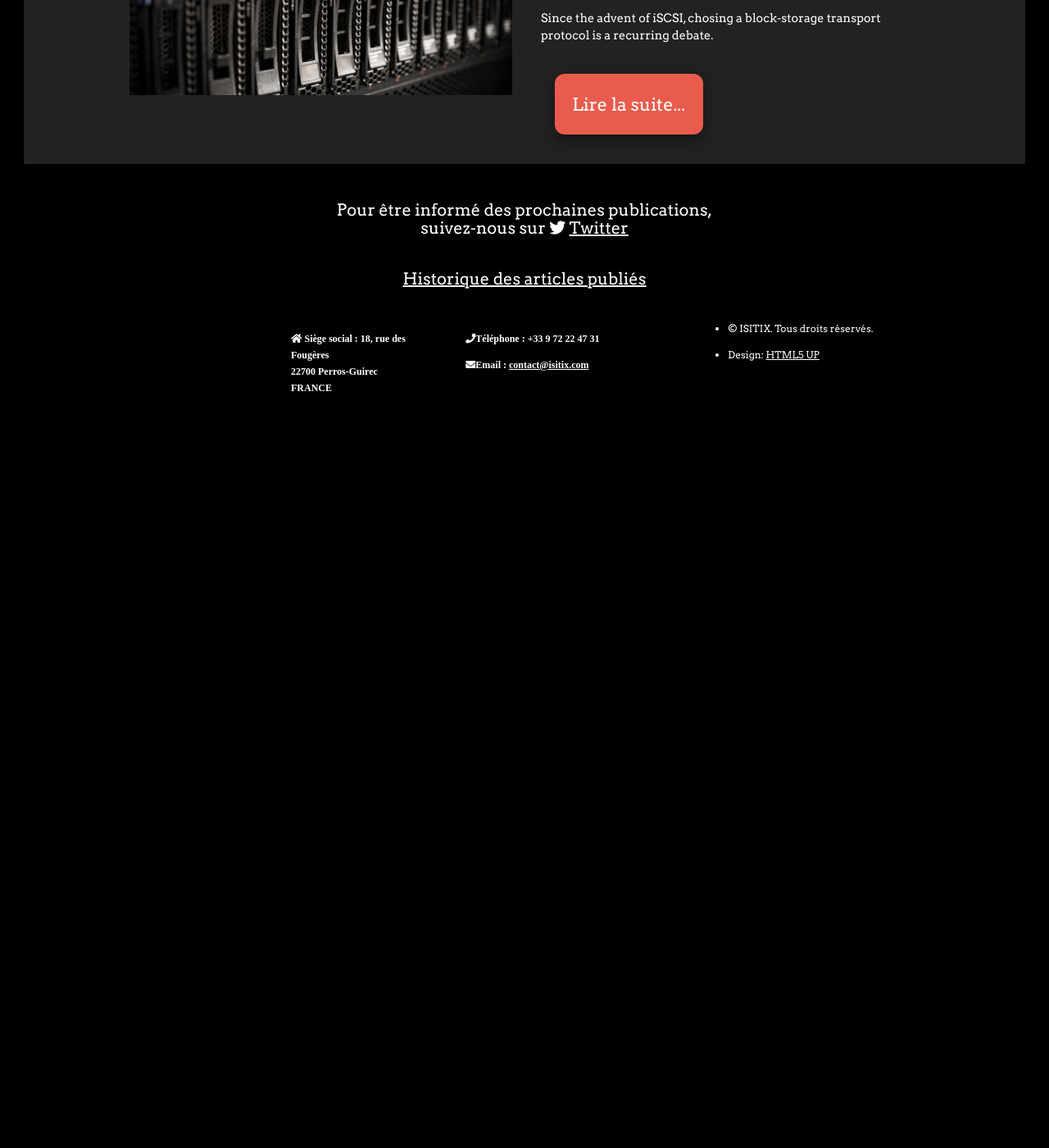
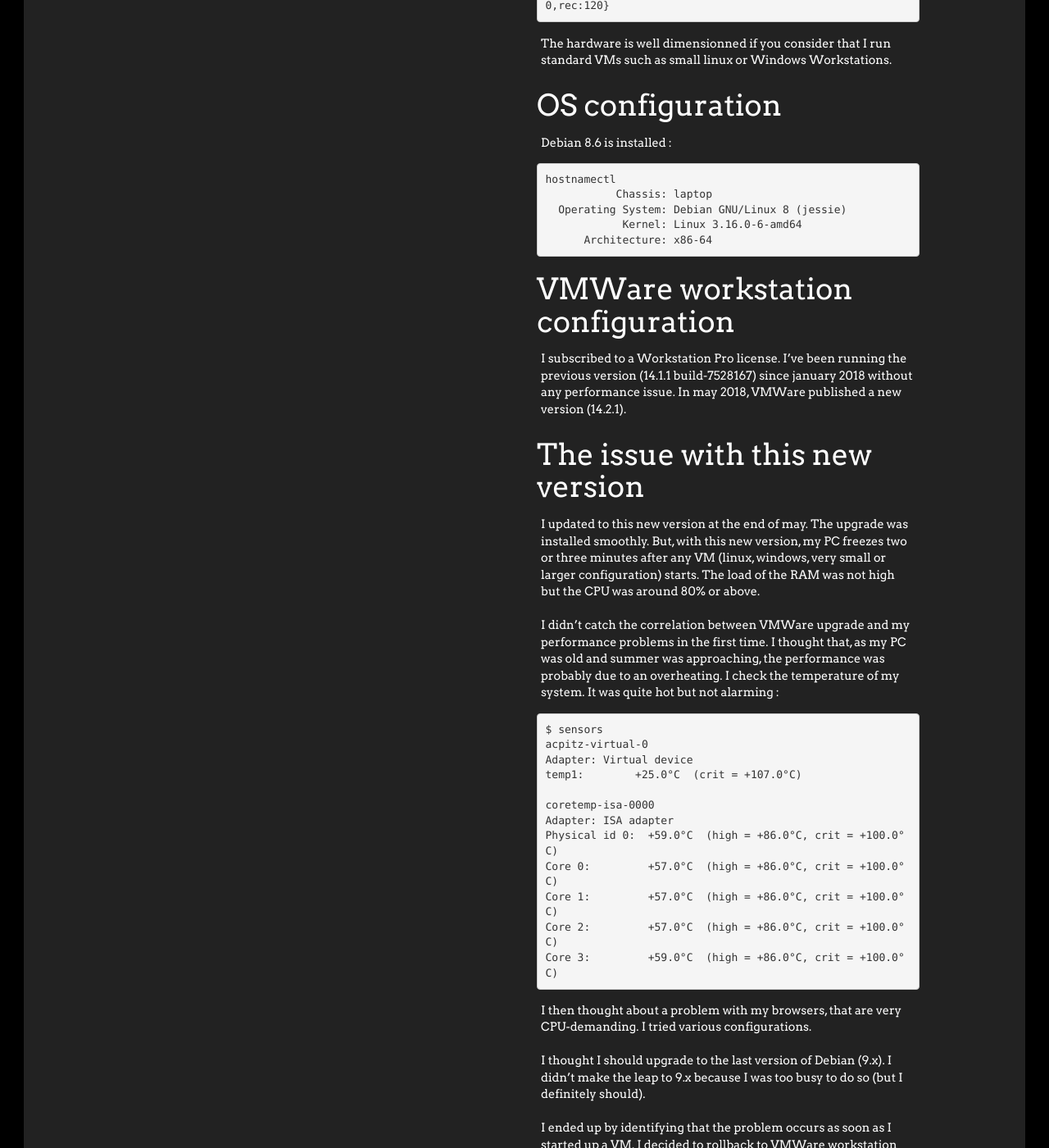
Before and after one commit to isitix/isitix.github.io, a Jekyll site: the page built from _posts/2016-06-06-infrastructure-hyperconvergee.markdown, in a window 1280 px wide and 1400 px high, scrolled down 4784 px. Shown: the whole window at 82% size. Built offline with Jekyll 4.4.1, drawn with Linux system fonts in a browser that asks for light colours; nearby versions of some CDN libraries; before the commit the page ends 5287 px from its top, so only the background shows below that; some of the changed text lies outside the part shown.

Commit message:
nouveau poste

````diff
--- a/_posts/2016-06-06-infrastructure-hyperconvergee.markdown
+++ b/_posts/2016-06-06-infrastructure-hyperconvergee.markdown
@@ -7,7 +7,6 @@ image: /assets/css/images/blog/hyperconverged.jpg
 categories: main
 description: "Elements concernant les infrastructures hyperconvergées"
 ---
-#Hyperconverged infrastructure
 ##Abstract
 Hyperconverged infrastructures promise less configuration work, a lower operating cost, and horizontal scaling capabilities. But they come with their own fallacies and pitfalls, mainly:<!--break-->
 
--- /dev/null
+++ b/_posts/2018-05-29-debian-vmwareworkstation14-performance-issue.markdown
@@ -0,0 +1,109 @@
+---
+layout: default
+author: MDY
+title:  VMWare workstation 14 performance issue on Debian 8
+date:   2018-05-28 06:00:00
+image: /assets/css/images/blog/workstation.jpg
+categories: main
+description: "VMWare workstation 14.2.1 debian 8.10 performance issue meltdown spectre"
+---
+VMWare published a new version of Workstation Pro 14.1.2 on may the 21st of 2018. As an intensive user of VMWare workstation, I always accept new version, and update as soon as possible. But this version was a great deception. With this new version, my VMs, that usually run smoothly on my PC, consumes all the CPUs. As soon as I fired up a VM, my CPU was loaded at more than 80%. I tried to investigate a bit to understand the problem...
+
+# Hardware configuration
+I worked on a 7 years old laptop but still in the running. I launched a few commands to get my workstation specifications.
+## CPU specifications
+```
+$ sudo lscpu
+Architecture :        x86_64
+Mode(s) opératoire(s) des processeurs : 32-bit, 64-bit
+Boutisme :            Little Endian
+Processeur(s) :       8
+Liste de processeur(s) en ligne : 0-7
+Thread(s) par cœur : 2
+Cœur(s) par socket : 4
+Socket(s) :           1
+Nœud(s) NUMA :       1
+Identifiant constructeur : GenuineIntel
+Famille de processeur : 6
+Modèle :             42
+Nom de modèle :      Intel(R) Core(TM) i7-2720QM CPU @ 2.20GHz
+Révision :           7
+Vitesse du processeur en MHz : 843.906
+Vitesse maximale du processeur en MHz : 3300,0000
+Vitesse minimale du processeur en MHz : 800,0000
+BogoMIPS :            4390.25
+Virtualisation :      VT-x
+Cache L1d :           32K
+Cache L1i :           32K
+Cache L2 :            256K
+```
+## Memory specifications
+My PC is well equipped with RAM :
+```
+$ cat /proc/meminfo
+MemTotal:       32972168 kB
+MemFree:          246404 kB
+MemAvailable:   13267076 kB
+Buffers:          183064 kB
+Cached:         28702732 kB
+SwapCached:            0 kB
+```
+## Disks specification
+My PC is equipped with an SSD. I run LVM on top of it :
+```
+$ sudo hdparm -i /dev/sda1
+/dev/sda1:
+ Model=Samsung SSD 850 PRO 1TB, FwRev=EXM02B6Q
+ Config={ Fixed }
+ RawCHS=16383/16/63, TrkSize=0, SectSize=0, ECCbytes=0
+ BuffType=unknown, BuffSize=unknown, MaxMultSect=1, MultSect=1
+ CurCHS=16383/16/63, CurSects=16514064, LBA=yes, LBAsects=2000409264
+ IORDY=on/off, tPIO={min:120,w/IORDY:120}, tDMA={min:120,rec:120}
+```
+
+The hardware is well dimensionned if you consider that I run standard VMs such as small linux or Windows Workstations.
+
+# OS configuration
+Debian 8.6 is installed :
+```
+hostnamectl
+           Chassis: laptop
+  Operating System: Debian GNU/Linux 8 (jessie)
+            Kernel: Linux 3.16.0-6-amd64
+      Architecture: x86-64
+```
+# VMWare workstation configuration
+I subscribed to a Workstation Pro license. I've been running the previous version (14.1.1 build-7528167) since january 2018 without any performance issue. In may 2018, VMWare published a new version (14.2.1).
+
+# The issue with this new version
+I updated to this new version at the end of may. The upgrade was installed smoothly. But, with this new version, my PC freezes two or three minutes after any VM (linux, windows, very small or larger configuration) starts. The load of the RAM was not high but the CPU was around 80% or above.
+
+I didn't catch the correlation between VMWare upgrade and my performance problems in the first time. I thought that, as my PC was old and summer was approaching, the performance was probably due to an overheating. I check the temperature of my system. It was quite hot but not alarming :
+```
+$ sensors
+acpitz-virtual-0
+Adapter: Virtual device
+temp1:        +25.0°C  (crit = +107.0°C)
+
+coretemp-isa-0000
+Adapter: ISA adapter
+Physical id 0:  +59.0°C  (high = +86.0°C, crit = +100.0°C)
+Core 0:         +57.0°C  (high = +86.0°C, crit = +100.0°C)
+Core 1:         +57.0°C  (high = +86.0°C, crit = +100.0°C)
+Core 2:         +57.0°C  (high = +86.0°C, crit = +100.0°C)
+Core 3:         +59.0°C  (high = +86.0°C, crit = +100.0°C)
+```
+I then thought about a problem with my browsers, that are very CPU-demanding. I tried various configurations.
+
+I thought I should upgrade to the last version of Debian (9.x). I didn't make the leap to 9.x because I was too busy to do so (but I definitely should).
+
+I ended up by identifying that the problem occurs as soon as I started up a VM. I decided to rollback to VMWare workstation previous version (14.1.1). The performance issues have gone away with the downgrade.
+
+# Possible root cause
+The root of the problem is probably in VMWare Meltdown/Spectre patching strategy. As mentionned in [the release notes of workstation 14.2.1](https://docs.vmware.com/en/VMware-Workstation-Pro/14/rn/workstation-1412-release-notes.html) on VMWare site:
+
+ *This update provides guest access to the SSBD feature in IA32_SPEC_CTRL.  This feature will be provided to all HWv9 or later virtual machines when running on an Intel based platform with the appropriate microcode updates.  Guest operating systems may choose to use this new CPU feature to mitigate CVE-2018-3639. Please see VMware knowledge base article 54951 for more details*.
+
+The KB 54951 article on VMWare site mentions that SSB mitigation *requires both Hypervisor-Assisted Guest Mitigations and Operating System-Specific Mitigations*. I suspect that I should check that the OS that is installed on my laptop is compatible with SSB mitigation and how the whole thing works with VMWare workstation.
+
+I'll let you know more about this when I'll upgrade to Debian 9!
````
Also changed, not shown: assets/css/images/blog/workstation.jpg (added).
